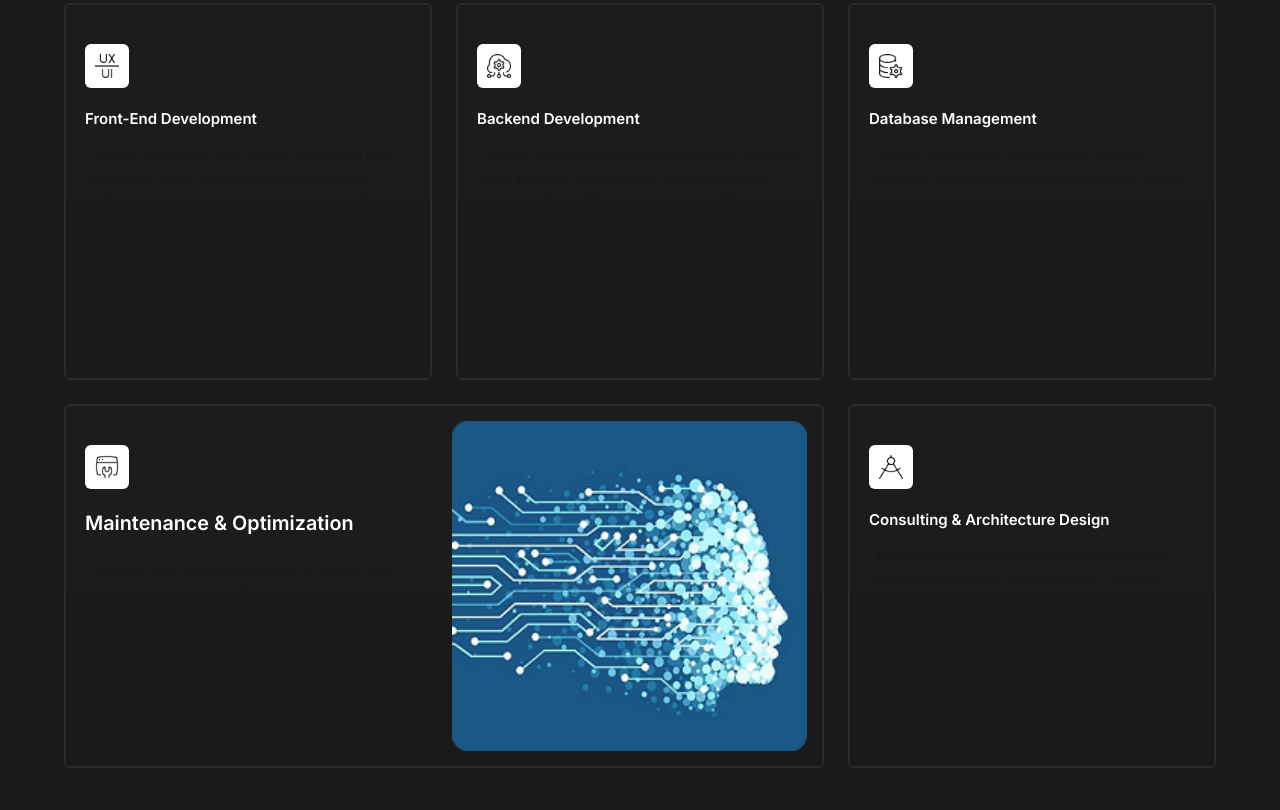
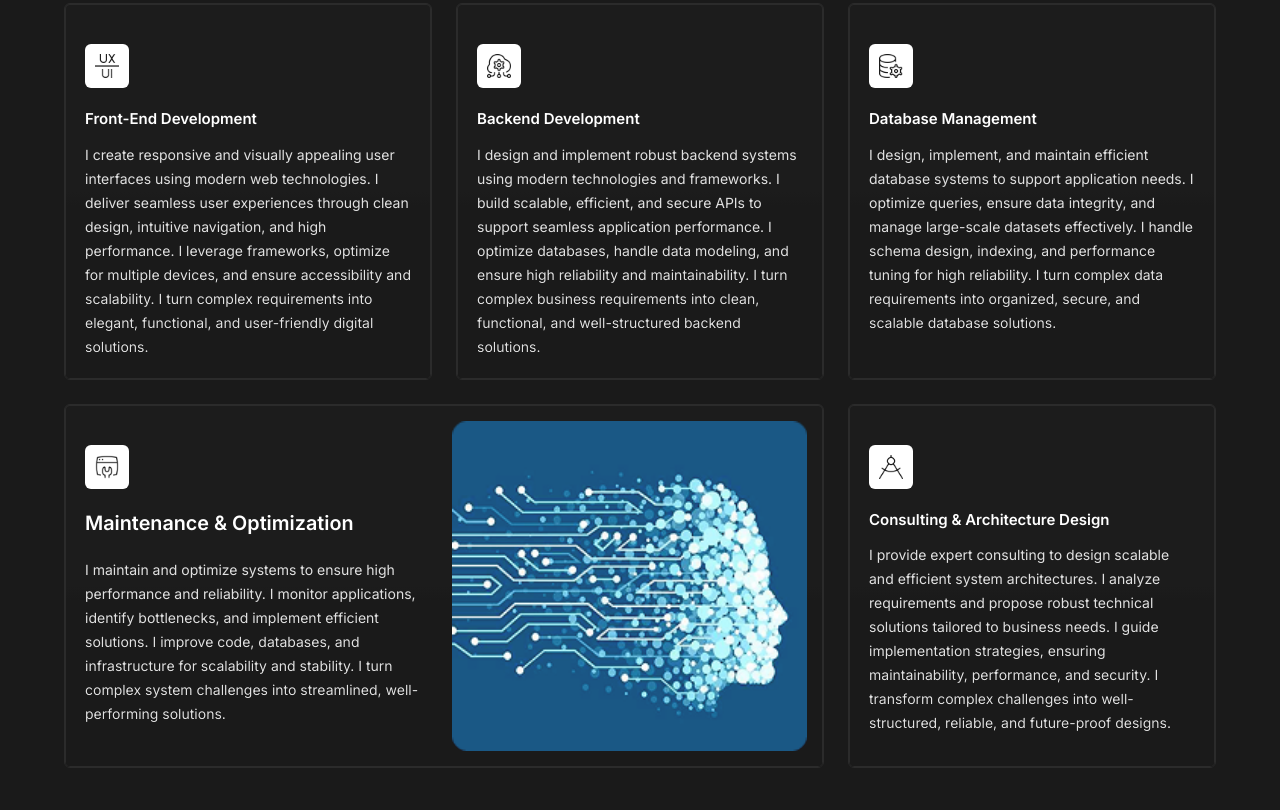
Before and after one commit to Adib-96/repoo, a website built with Vite: page index.html in a window 1280 px wide. Shown: the part 1770-2580 px from the top of the page. Built offline with nearby package versions, Linux system fonts and the light colour scheme; files whose address does not match are found by name.

Commit message:
Add Raleway font and update color variables in style.css

```diff
--- a/src/style.css
+++ b/src/style.css
@@ -2,6 +2,7 @@
 @import url('https://fonts.googleapis.com/css2?family=Montserrat:ital,wght@0,100..900;1,100..900&display=swap');
 @import url('https://fonts.googleapis.com/css2?family=Poppins:ital,wght@0,100;0,200;0,300;0,400;0,500;0,600;0,700;0,800;0,900;1,100;1,200;1,300;1,400;1,500;1,600;1,700;1,800;1,900&display=swap');
 @import url('https://fonts.googleapis.com/css2?family=Inter:ital,opsz,wght@0,14..32,100..900;1,14..32,100..900&display=swap');
+@import url('https://fonts.googleapis.com/css2?family=Raleway:ital,wght@0,700;1,700&display=swap');
 @import "tailwindcss";
 
 
@@ -17,8 +18,12 @@
   --font-OleoScript: 'Oleo Script', cursive;
   --font-Poppins: 'Poppins', sans-serif;
   --font-Inter: 'Inter', sans-serif;
+  --font-Raleway: 'Raleway', sans-serif;
   --color-dark-grey: #2B2B2B;
   --color-grd-grey: #1c1c1c;
   --color-grd-black: #050505;
+  --color-services-text: #E1E1E1;
+  --color-tech-text: #A9A9A9;
+  --color-border-footer: #484E53;
 
 }
```
